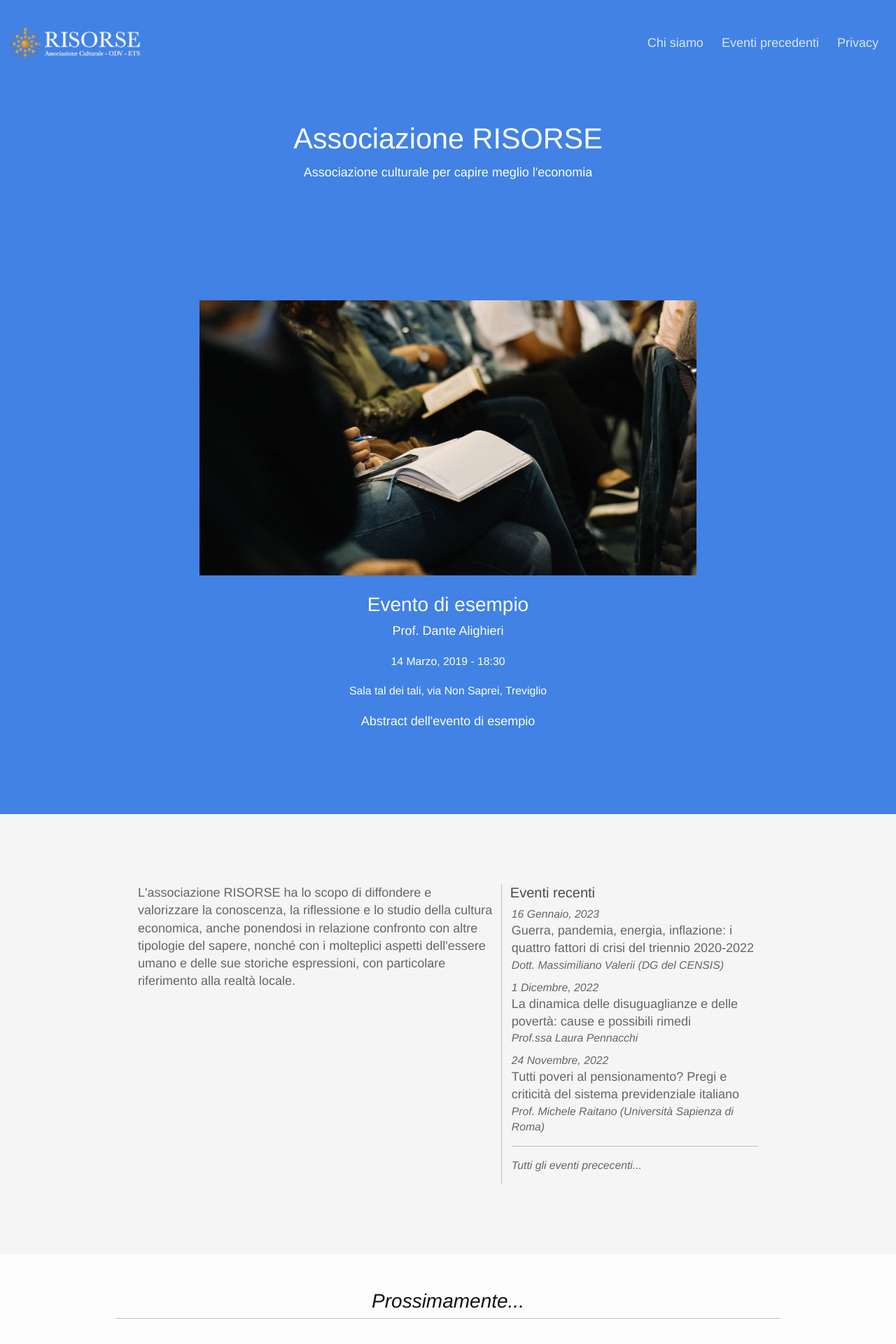
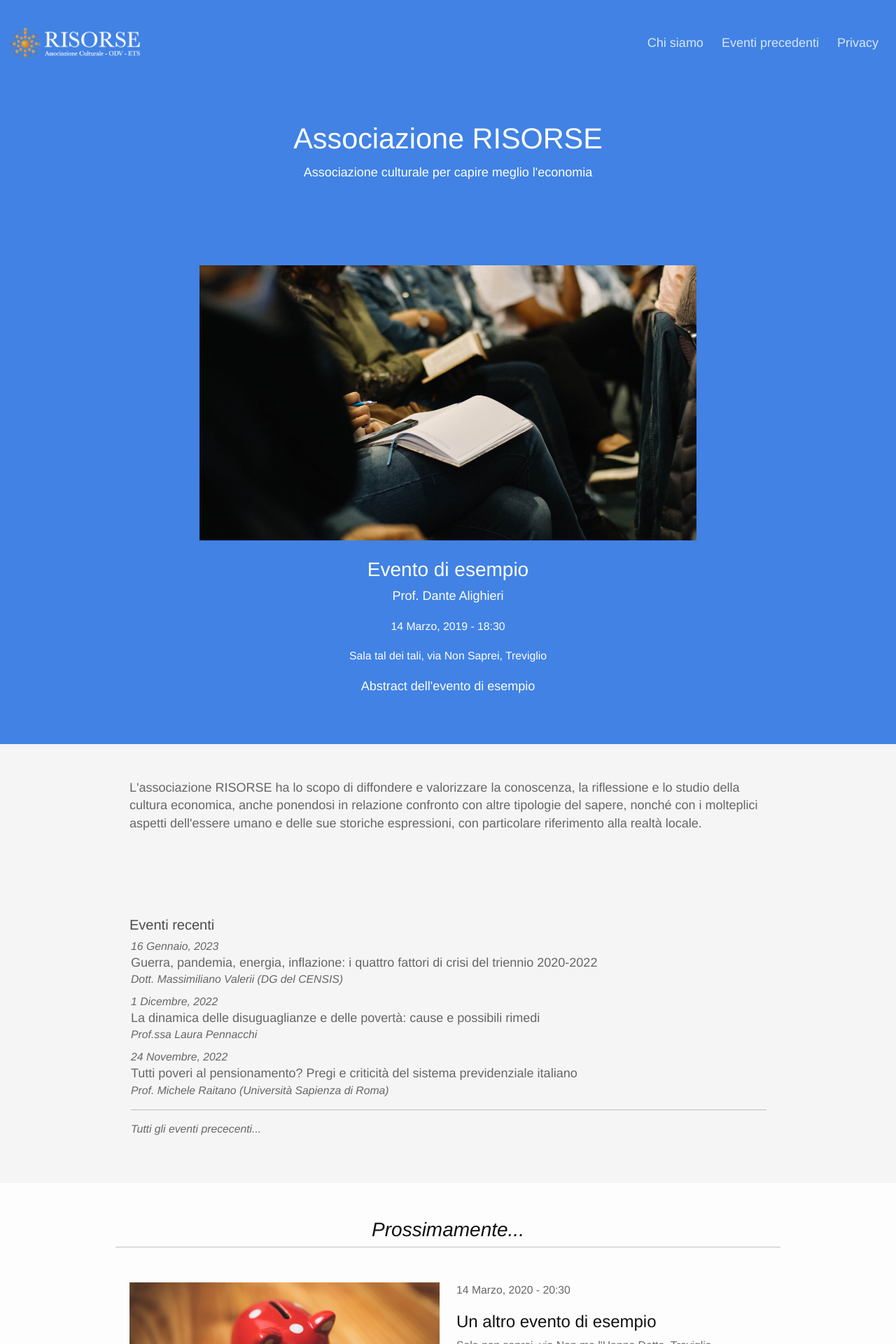
Before and after one commit to Risorse-Associazione-Culturale/risorse-associazione-culturale.github.io, a Jekyll site: the page built from index.html, in a window 1280 px wide. Shown: the top 1920 px of the page at 70% size. Built offline with Jekyll 4.4.1, drawn with Linux system fonts in a browser that asks for light colours; nearby versions of some CDN libraries.

Commit message:
Reorg recent events

```diff
--- a/_sass/_layout.scss
+++ b/_sass/_layout.scss
@@ -1,5 +1,5 @@
 section{
-    padding: 100px 0px;
+    padding: 50px 0px 50px 0px;
 }
 
 .container, .text-container {
@@ -28,7 +28,7 @@ section{
     color: #ffffff;
     text-align: center;
     background: linear-gradient(to bottom, #4182e4 0%, #4182e4 100%) no-repeat #a05fb7;
-    padding-top: 50px;
+    // padding-top: 50px;
 
     p{
         color: #ffffff;
@@ -38,7 +38,7 @@ section{
 .quote {
     background: #f5f5f5;
     margin: 0;
-    padding: 100px 0;
+    // padding: 100px 0;
 
     .quote-block {
         max-width: 750px;
@@ -130,20 +130,15 @@ p.metadata{
 
     .purpose-block{
     }
+}
 
 .recent-events{
+    background-color: #f5f5f5;
 
-        @media screen and (max-width: 767px) {
-            border-left: none;
-          }
-
-        @media screen and (min-width: 768px) {
-            border-left: rgb(191, 191, 191) 1px solid;
-          }
+    .recent-events-block{
 
         h5{
             color:rgb(75, 75, 75);
-        }
         }
 
         li.recent-event{
@@ -166,6 +161,7 @@ p.metadata{
 
                 p.metadata{
                     font-style: italic;
+                }
             }
         }
     }
--- a/index.html
+++ b/index.html
@@ -41,13 +41,18 @@ layout: default
   {% endif %}
 
   <section class="purpose">
-		<div class="container flex row">
-			<div class="purpose-block col-md-7">
+		<div class="container flex">
+			<div class="purpose-block">
 				<blockquote>
 					<p class="description">L'associazione RISORSE ha lo scopo di diffondere e valorizzare la conoscenza, la riflessione e lo studio della cultura economica, anche ponendosi in relazione confronto con altre tipologie del sapere, nonché con i molteplici aspetti dell'essere umano e delle sue storiche espressioni, con particolare riferimento alla realtà locale.</p>
 				</blockquote>
 			</div>
-			<div class="col-md-5 recent-events">
+		</div>
+	</section>
+
+  <section class="recent-events">
+    <div class="container flex">
+      <div class="recent-events-block">
         <h5>Eventi recenti</h5>
         <ul>
           {% for recent_event in recent_events limit:3 %}
@@ -69,8 +74,8 @@ layout: default
           </li>
         </ul>
       </div>
-		</div>
-	</section>
+    </div>
+  </section>
 
   {% if len > 1 %}
   <section class="events">
```
Lines whose indentation alone changed are shown as unchanged.
